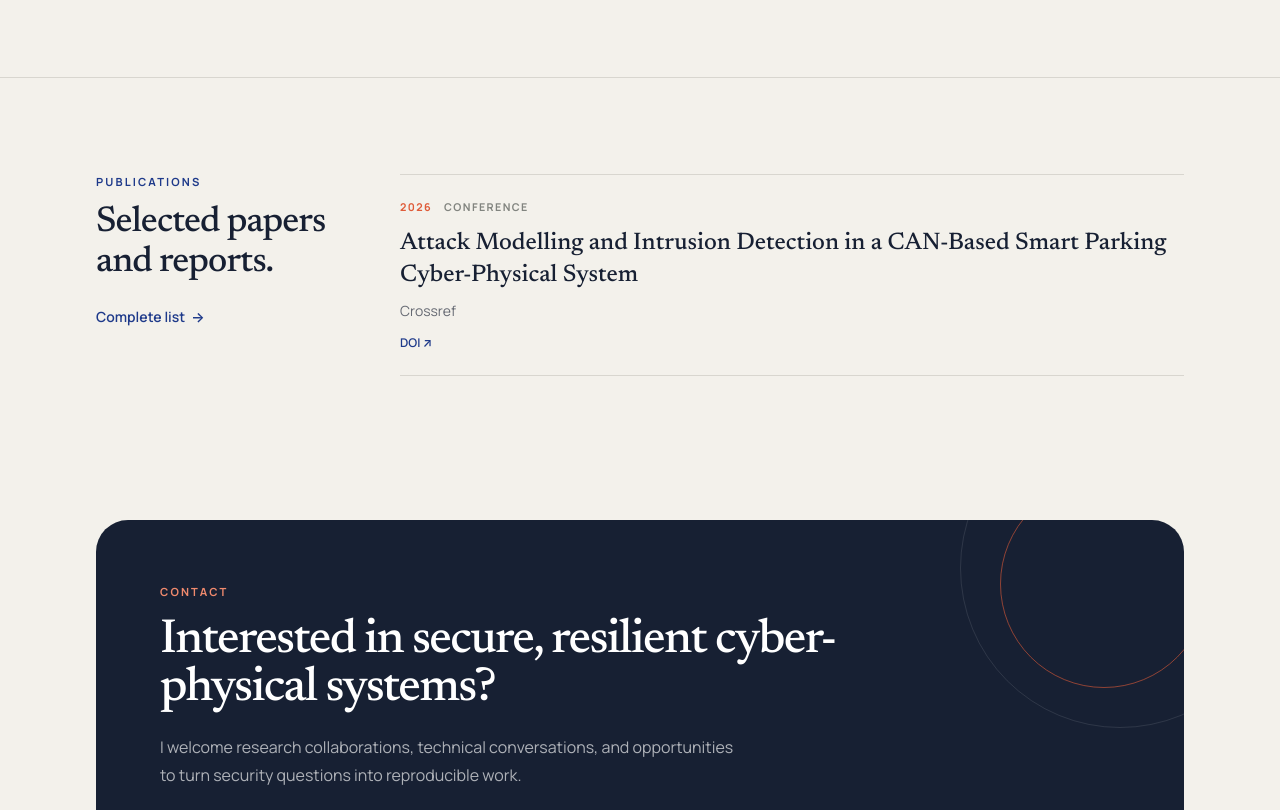
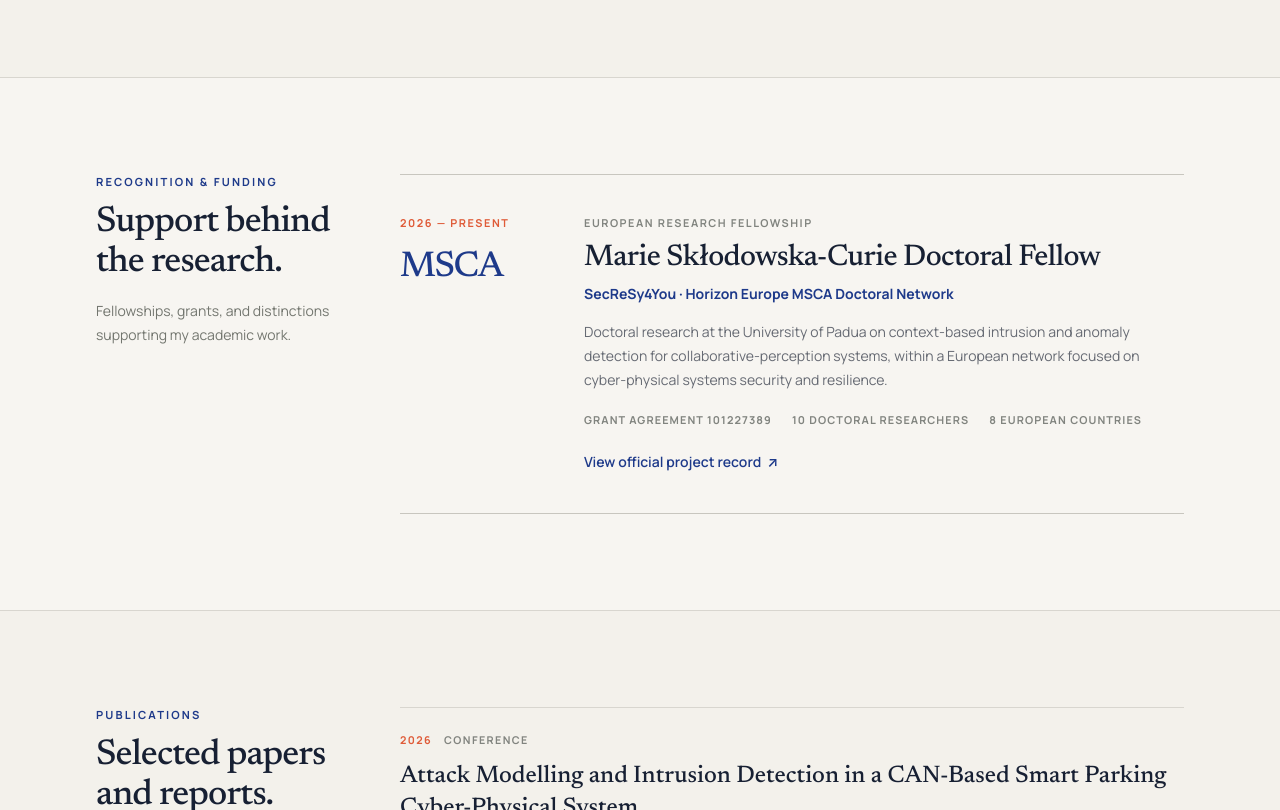
Before and after one commit to alvarodcastro/alvarodcastro.github.io, an Astro site: page / in a window 1280 px wide. Shown: the part 1332-2142 px from the top of the page. Built offline with nearby package versions, Linux system fonts and the light colour scheme; Astro itself is replaced by a stand-in of ours.

Commit message:
Add recognition section and portrait support

```diff
--- a/src/data/profile.ts
+++ b/src/data/profile.ts
@@ -6,6 +6,8 @@ export const profile = {
   department: 'SPRITZ Security and Privacy Research Group',
   location: 'Padova, Italy',
   email: 'decastro@math.unipd.it',
+  // Add the final portrait here after placing it in public/images/.
+  photo: null as { src: string; alt: string; position?: string } | null,
   summary:
     'MSCA Doctoral Fellow researching the security of automotive, autonomous, and cyber-physical systems at the University of Padua.',
   shortBio:
--- /dev/null
+++ b/src/data/recognition.ts
@@ -0,0 +1,28 @@
+export interface RecognitionItem {
+  period: string;
+  mark: string;
+  type: string;
+  title: string;
+  programme: string;
+  description: string;
+  facts: string[];
+  href?: string;
+}
+
+export const recognition: RecognitionItem[] = [
+  {
+    period: '2026 — present',
+    mark: 'MSCA',
+    type: 'European research fellowship',
+    title: 'Marie Skłodowska-Curie Doctoral Fellow',
+    programme: 'SecReSy4You · Horizon Europe MSCA Doctoral Network',
+    description:
+      'Doctoral research at the University of Padua on context-based intrusion and anomaly detection for collaborative-perception systems, within a European network focused on cyber-physical systems security and resilience.',
+    facts: [
+      'Grant agreement 101227389',
+      '10 doctoral researchers',
+      '8 European countries',
+    ],
+    href: 'https://cordis.europa.eu/project/id/101227389',
+  },
+];
--- a/src/pages/index.astro
+++ b/src/pages/index.astro
@@ -3,6 +3,7 @@ import BaseLayout from '@/layouts/BaseLayout.astro';
 import Container from '@/components/ui/Container.astro';
 import { profile } from '@/data/profile';
 import { socialLinks } from '@/data/social';
+import { recognition } from '@/data/recognition';
 import { getCollection } from 'astro:content';
 import { pubTypeLabels } from '@/utils/publications';
 
@@ -58,6 +59,21 @@ const focusAreas = [
           </div>
         </div>
 
+        <div>
+          {profile.photo && (
+            <figure class="mb-6 overflow-hidden rounded-[1.5rem] border border-[#c8c6bf] bg-[#e6e3dc]">
+              <img
+                src={profile.photo.src}
+                alt={profile.photo.alt}
+                width="720"
+                height="900"
+                loading="eager"
+                fetchpriority="high"
+                class="aspect-[4/5] w-full object-cover grayscale-[12%]"
+                style={`object-position: ${profile.photo.position ?? 'center'};`}
+              />
+            </figure>
+          )}
           <aside class="relative overflow-hidden border-y border-[#c8c6bf] py-7 lg:mb-1" aria-label="Current position">
             <div class="pointer-events-none absolute -right-14 -top-14 h-40 w-40 rounded-full border border-[#DF5B38]/30" aria-hidden="true"></div>
             <div class="pointer-events-none absolute -right-5 -top-5 h-24 w-24 rounded-full border border-[#1E3A8A]/20" aria-hidden="true"></div>
@@ -85,6 +101,7 @@ const focusAreas = [
             </div>
           </aside>
         </div>
+      </div>
     </Container>
   </section>
 
@@ -103,6 +120,51 @@ const focusAreas = [
               <span class="text-[0.68rem] font-bold tracking-[0.14em] text-[#DF5B38]">{area.number}</span>
               <h3 class="font-serif text-xl font-medium text-[#172033]">{area.title}</h3>
               <p class="max-w-xl text-sm leading-6 text-[#666a73]">{area.description}</p>
+            </article>
+          ))}
+        </div>
+      </div>
+    </Container>
+  </section>
+
+  <section class="section-rule bg-[#faf9f5]/60 py-16 sm:py-24" aria-labelledby="recognition-heading">
+    <Container>
+      <div class="grid gap-10 lg:grid-cols-[15rem_1fr] lg:gap-16">
+        <div>
+          <p class="eyebrow">Recognition & funding</p>
+          <h2 id="recognition-heading" class="mt-3 font-serif text-3xl font-medium tracking-[-0.025em] text-[#172033] sm:text-4xl">
+            Support behind the research.
+          </h2>
+          <p class="mt-4 max-w-xs text-sm leading-6 text-[#73766f]">
+            Fellowships, grants, and distinctions supporting my academic work.
+          </p>
+        </div>
+
+        <div class="border-y border-[#c8c6bf]">
+          {recognition.map((item) => (
+            <article class="grid gap-6 py-8 sm:grid-cols-[9rem_1fr] sm:gap-10 sm:py-10">
+              <div>
+                <p class="text-[0.68rem] font-bold uppercase tracking-[0.14em] text-[#DF5B38]">{item.period}</p>
+                <p class="mt-4 font-serif text-4xl font-medium tracking-[-0.04em] text-[#1E3A8A]">{item.mark}</p>
+              </div>
+              <div>
+                <p class="text-[0.68rem] font-bold uppercase tracking-[0.14em] text-[#81847f]">{item.type}</p>
+                <h3 class="mt-2 font-serif text-2xl font-medium leading-tight tracking-[-0.02em] text-[#172033] sm:text-3xl">
+                  {item.title}
+                </h3>
+                <p class="mt-2 text-sm font-bold text-[#1E3A8A]">{item.programme}</p>
+                <p class="mt-4 max-w-2xl text-sm leading-6 text-[#666a73]">{item.description}</p>
+                <ul class="mt-5 flex flex-wrap gap-x-5 gap-y-2" aria-label="Programme details">
+                  {item.facts.map((fact) => (
+                    <li class="text-[0.68rem] font-bold uppercase tracking-[0.1em] text-[#81847f]">{fact}</li>
+                  ))}
+                </ul>
+                {item.href && (
+                  <a href={item.href} target="_blank" rel="noopener noreferrer" class="text-link mt-6">
+                    View official project record <span aria-hidden="true">↗</span>
+                  </a>
+                )}
+              </div>
             </article>
           ))}
         </div>
```
Lines whose indentation alone changed are shown as unchanged.
